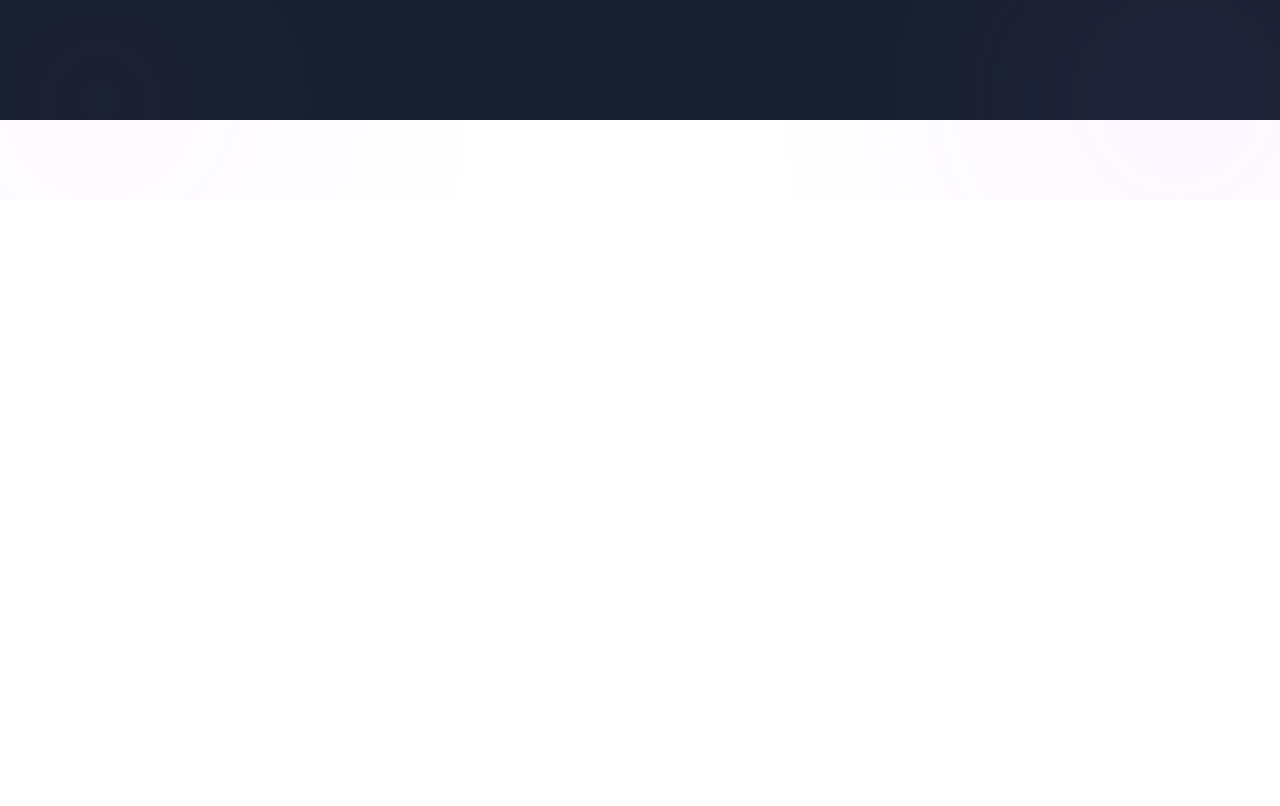
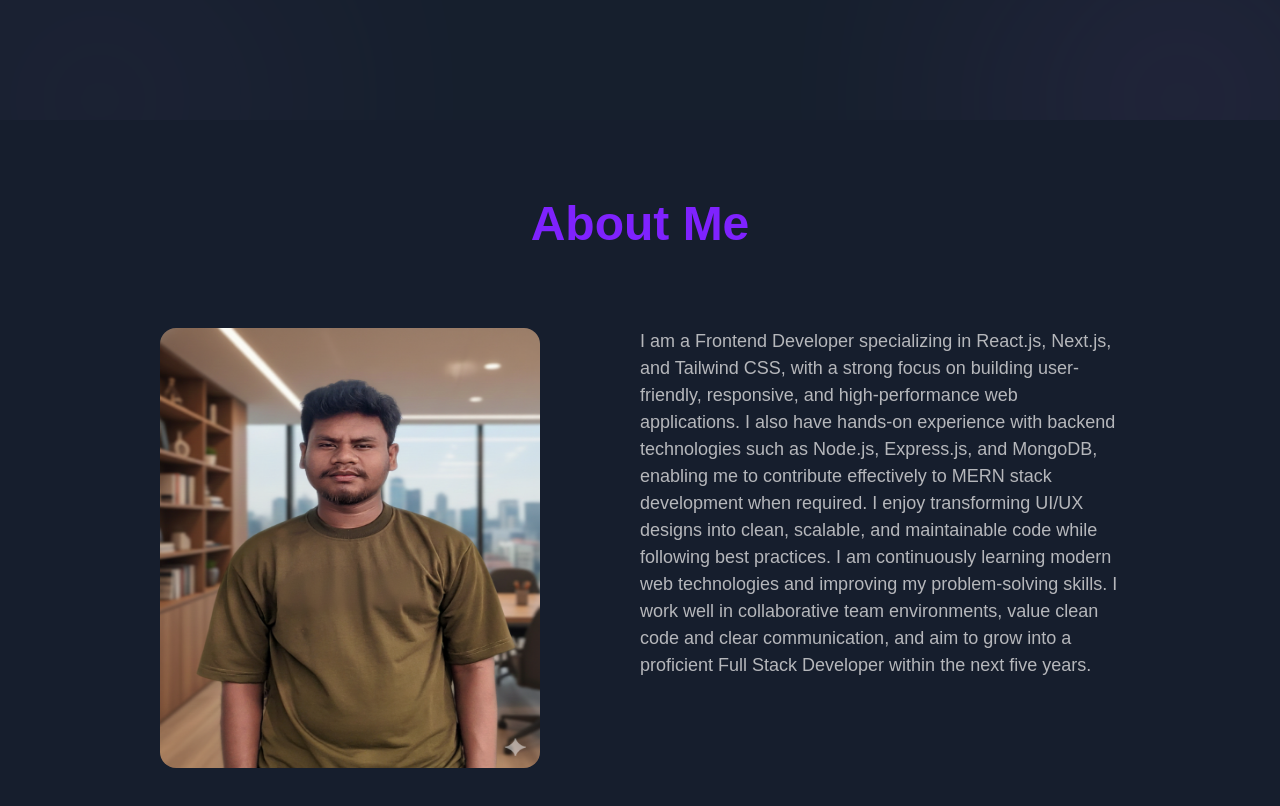
Before and after one commit to kalidashodekare14/Portfolio, a Next.js app: page / in a window 1280 px wide. Shown: the part 740-1546 px from the top of the page. Before the commit the page ends 940 px from the top, so only its background shows below. Built offline with nearby package versions, Linux system fonts and the light colour scheme.

Commit message:
AboutMe section implement and design complement

```diff
--- a/app/page.tsx
+++ b/app/page.tsx
@@ -1,3 +1,4 @@
+import AboutMe from "@/components/AboutMe";
 import HeroSection from "@/components/HeroSection";
 
 
@@ -5,6 +6,7 @@ export default function Home() {
   return (
     <div>
       <HeroSection />
+      <AboutMe />
     </div>
   );
 }
--- /dev/null
+++ b/components/AboutMe.tsx
@@ -0,0 +1,21 @@
+"use client"
+
+import Image from "next/image";
+
+const AboutMe = () => {
+    return (
+        <div className="min-h-screen bg-[#161E2D] lg:px-40 pb-10">
+            <h1 className="text-5xl py-20 text-center text-[#7F22FE] font-bold">About Me</h1>
+            <div className="flex flex-col lg:flex-row">
+                <div className="lg:flex-1">
+                    <Image className="w-95 h-110 rounded-2xl" src={"/about/kalidash.jpg"} alt="Kalidash Odekare" width={500} height={300} />
+                </div>
+                <div className="lg:flex-1 ">
+                    <p className="text-[#f0efefbb] text-[18px] p-5 lg:p-0">I am a Frontend Developer specializing in React.js, Next.js, and Tailwind CSS, with a strong focus on building user-friendly, responsive, and high-performance web applications. I also have hands-on experience with backend technologies such as Node.js, Express.js, and MongoDB, enabling me to contribute effectively to MERN stack development when required. I enjoy transforming UI/UX designs into clean, scalable, and maintainable code while following best practices. I am continuously learning modern web technologies and improving my problem-solving skills. I work well in collaborative team environments, value clean code and clear communication, and aim to grow into a proficient Full Stack Developer within the next five years.</p>
+                </div>
+            </div>
+        </div>
+    );
+};
+
+export default AboutMe;
--- a/components/HeroSection.tsx
+++ b/components/HeroSection.tsx
@@ -4,7 +4,7 @@ import { motion } from "motion/react"
 
 const HeroSection = () => {
     return (
-        <div className='relative lg:min-h-screen h-screen bg-[#161f2d] font-roboto flex flex-col items-center lg:justify-center'>
+        <div className='relative lg:min-h-screen h-screen bg-[#161f2d] overflow-hidden font-roboto flex flex-col items-center lg:justify-center'>
             <div className='z-20 flex flex-col items-center gap-6 mt-14 lg:mt-0'>
                 <p className='text-[#f7f6f6bb] text-[22px] bg-[#411f80] p-3 py-1 rounded-3xl'>Frontend Developer</p>
                 <h1 className='text-white text-[94px] lg:text-8xl text-center font-bold leading-tight'>
```
Also changed, not shown: public/about/kalidash.jpg (added).
